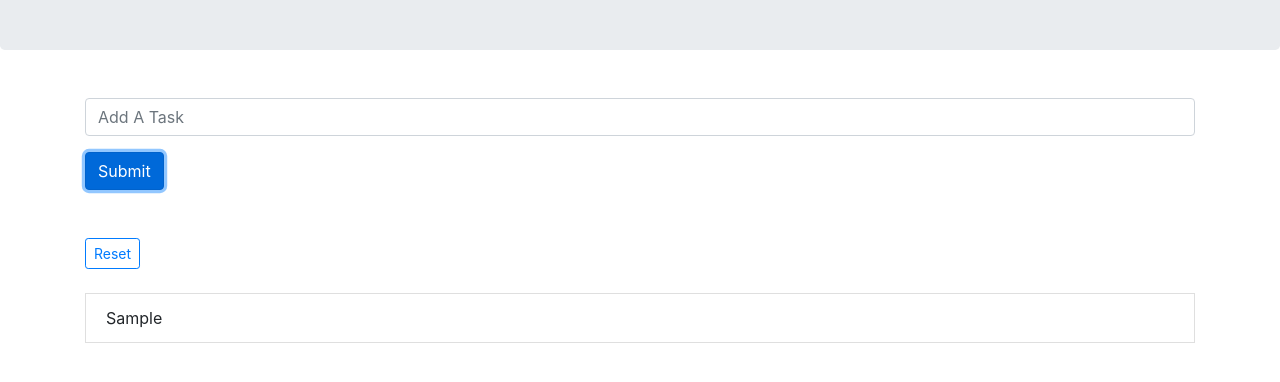
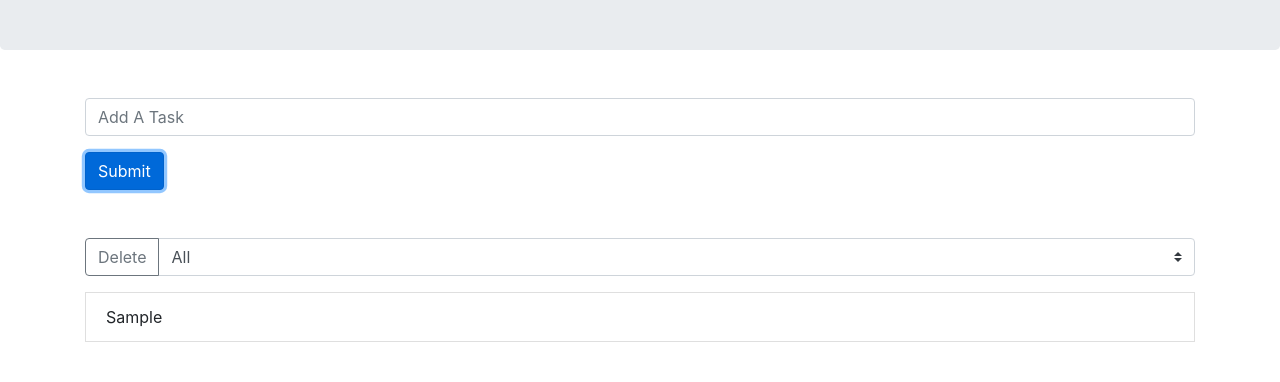
Before and after one commit to akshaymalik1995/todo-app, a plain HTML site: page index.html in a window 1280 px wide. Both pictures are taken after typing "Sample" into the empty fields and a click on the button "Submit". Shown: the part 134-516 px from the top of the page. Drawn offline with nearby package versions, Linux system fonts and the light colour scheme.

Commit message:
Delete Functionality Added

```diff
--- a/app.js
+++ b/app.js
@@ -1,6 +1,9 @@
 const todoForm = document.querySelector('.todo-form')
 const taskInput = document.querySelector('#task-input')
 const todos = document.querySelector('.todos')
+const tasksToDelete = document.querySelector("#delete-tasks")
+const deleteButton = document.querySelector("#delete-button")
+
 let tasks
 if (localStorage.todos) {
     tasks = JSON.parse(localStorage.getItem("todos"))
@@ -9,23 +12,27 @@ else {
     tasks = []
 }
 
-resetBtn = document.querySelector('#reset')
+deleteSection = document.querySelector('#delete-section')
 
-function removeResetButton(tasks) {
+function hideDeleteSection(tasks) {
     if (tasks.length == 0) {
-        resetBtn.classList.add("d-none")
+        deleteSection.classList.add("d-none")
     }
 
     else {
-        resetBtn.classList.remove("d-none")
+        deleteSection.classList.remove("d-none")
     }
 }
 
 function addTodos(tasks) {
     todos.innerHTML = ""
+    tasksToDelete.innerHTML = `<option selected>All</option>`
+
     if (tasks) {
         tasks.forEach(task => {
+            tasksToDelete.innerHTML += `<option value="${task.id}">${task.task}</option>`
             if (task.complete) {
+
                 todos.innerHTML += `<li class="list-group-item text-red"><del> ${task.task}</del></li>`
             } else {
                 todos.innerHTML += `<li class="list-group-item">${task.task}</li>`
@@ -33,7 +40,7 @@ function addTodos(tasks) {
 
         })
     }
-    removeResetButton(tasks)
+    hideDeleteSection(tasks)
     localStorage.setItem("todos" , JSON.stringify(tasks))
 }
 
@@ -41,19 +48,18 @@ addTodos(tasks)
 
 todoForm.addEventListener("submit", (event) => {
     event.preventDefault()
-    // tasks.push({task : taskInput.value, complete : false})
-    tasks = [{ task: taskInput.value, complete: false } , ...tasks]
+    const date = Date.now()
+    tasks = [{id: date,  task: taskInput.value, complete: false } , ...tasks]
     addTodos(tasks)
     todoForm.reset()
 })
 
 todos.addEventListener("click", (event) => {
-    console.log(event.target.textContent.trim())
-    // tasks = tasks.filter(element => element.task !== event.target.innerHTML)
+
     tasks = tasks.map(element => {
         if (element.task == event.target.textContent.trim()) {
             element.complete = !element.complete
-            console.log(element.task)
+
 
 
         }
@@ -68,10 +74,16 @@ todos.addEventListener("click", (event) => {
 
 
 
-
-reset.addEventListener("click", () => {
+deleteButton.addEventListener("click", () => {
+    const value = tasksToDelete.value
+    if (value == "All") {
     localStorage.removeItem("todos")
     tasks = []
-    removeResetButton(tasks)
+    hideDeleteSection(tasks)
     addTodos(tasks)
+    } else {
+        tasks = tasks.filter(task => task.id != value)
+        addTodos(tasks)
+
+    }
 })
--- a/index.html
+++ b/index.html
@@ -36,7 +36,19 @@
 
       <div class="row">
         <div class="col">
-          <button type="button" id="reset" class="btn btn-sm mb-4 btn-outline-primary">Reset</button>
+
+          <!-- Delete Functionality -->
+          <div id="delete-section" class="input-group mb-3">
+            <div class="input-group-prepend">
+              <button id="delete-button" class="btn btn-outline-secondary" type="button">Delete</button>
+            </div>
+            <select class="custom-select" id="delete-tasks">
+              <option selected>All</option>
+              <option value="1">One</option>
+              <option value="2">Two</option>
+              <option value="3">Three</option>
+            </select>
+          </div>
           <div class="todos" class="list-group"></div>
         </div>
       </div>
```
